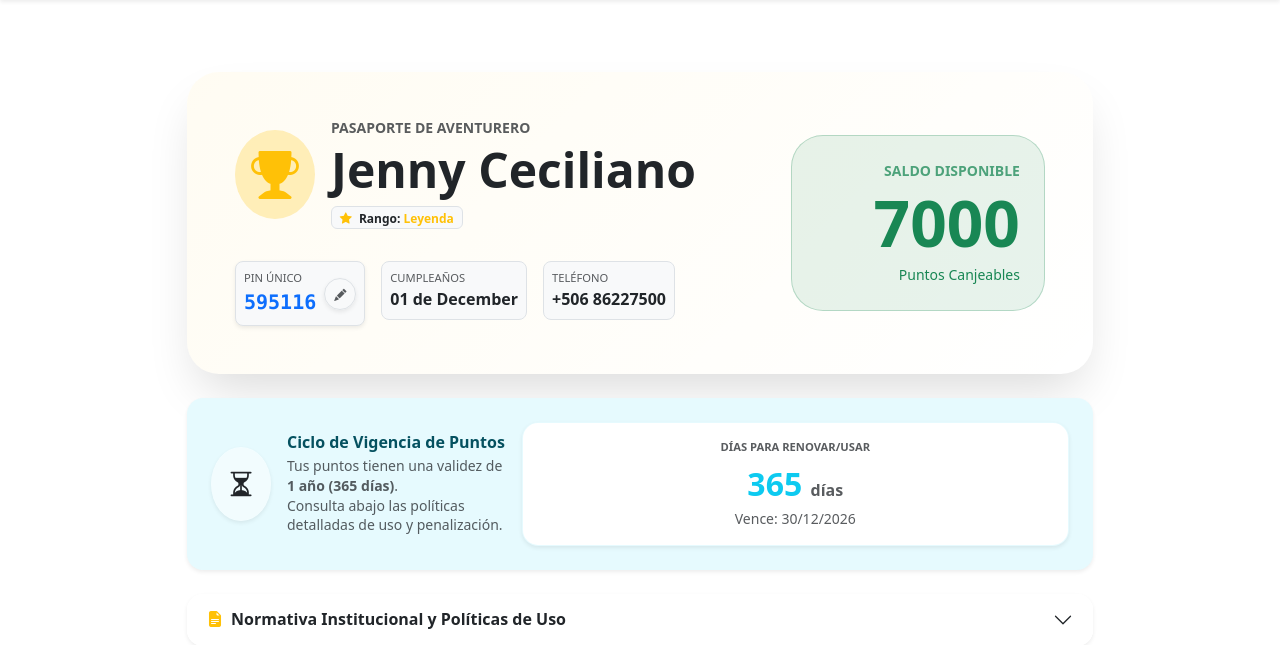
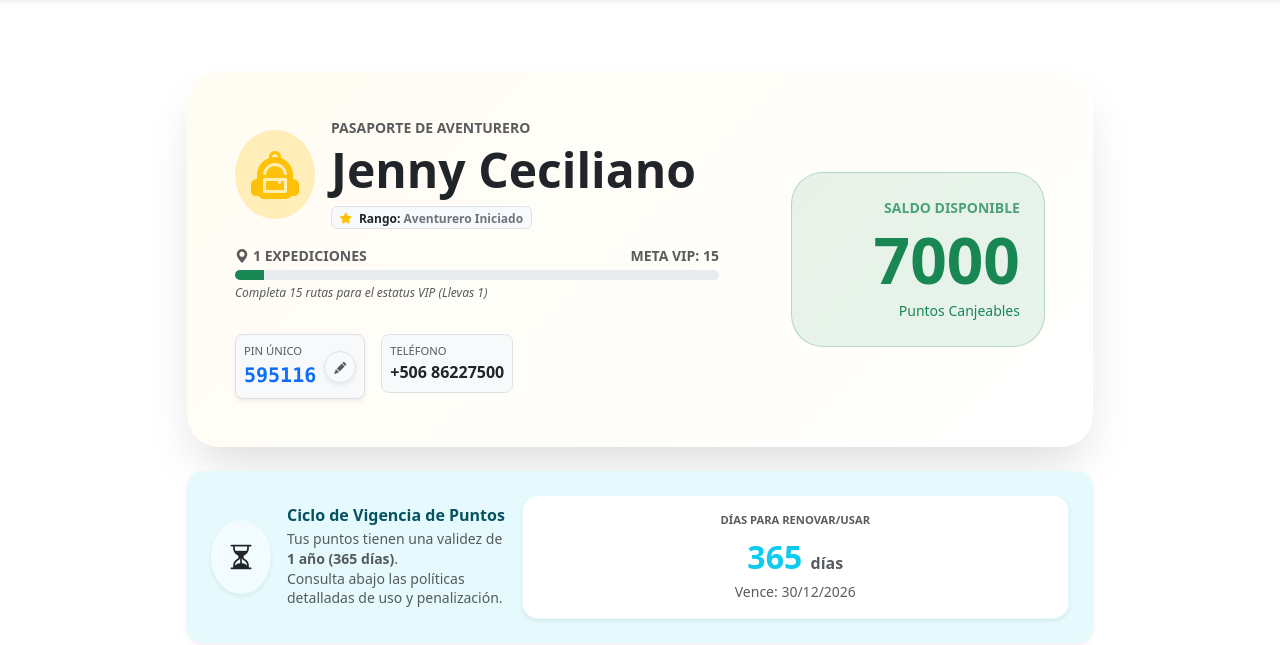
Before and after one commit to kerm1977/calendario, a Flask app: page /mi-perfil/595116 in a window 1280 px wide. Shown: the part 57-702 px from the top of the page. Run offline with Flask 3, Linux system fonts and the light colour scheme; some libraries are stand-ins or nearby versions.

Commit message:
Sistema VIP

```diff
--- a/app.py
+++ b/app.py
@@ -4,7 +4,7 @@
 # Este archivo centraliza la lógica de negocio, el sistema de fidelidad "Brutal"
 # y la gestión logística integral. Está diseñado para una trazabilidad total
 # mediante el uso de cronogramas transaccionales (PointLog).
-# VERSIÓN: 6.3 NOTIFICACIONES ACTIVAS EN NAVBAR
+# VERSIÓN: 6.4 SEGURIDAD SSL (HTTPS FORZADO)
 # ==============================================================================
 
 import os
@@ -85,6 +85,18 @@
         return User.query.get(int(user_id))
     except (TypeError, ValueError, Exception):
         return None
+
+# --- SEGURIDAD: FORZAR HTTPS (REDIRECCIÓN AUTOMÁTICA) ---
+@app.before_request
+def force_https():
+    """
+    Redirige todo el tráfico HTTP a HTTPS automáticamente.
+    Vital para que el navegador muestre el candado de seguridad en producción.
+    PythonAnywhere usa la cabecera 'X-Forwarded-Proto' para indicar el protocolo original.
+    """
+    if request.headers.get('X-Forwarded-Proto') == 'http':
+        url = request.url.replace('http://', 'https://', 1)
+        return redirect(url, code=301)
 
 # --- UTILIDADES DE PROCESAMIENTO Y LÓGICA DE NEGOCIO ---
 
--- a/templates/base.html
+++ b/templates/base.html
@@ -322,7 +322,7 @@
                         </div>
 
                         <div class="alert alert-warning border-0 small text-dark rounded-4 py-2">
-                            <i class="bi bi-info-circle-fill me-2"></i> Sigue explorando para subir en el ranking de la tribu.
+                            <i class="bi bi-info-circle-fill me-2"></i> Sigue caminando para subir en el ranking de la tribu.
                         </div>
 
                         <div class="d-grid mt-4">
--- a/templates/home.html
+++ b/templates/home.html
@@ -12,11 +12,11 @@
 <div class="row align-items-center mb-4 animate__animated animate__fadeIn">
     <div class="col-lg-12 text-center">
         <div class="d-inline-block p-2 bg-warning bg-opacity-10 rounded-pill mb-3">
-            <span class="text-warning fw-bold small px-4 text-uppercase" style="letter-spacing: 3px;">Pura Vida Costa Rica</span>
+            <span class="text-warning fw-bold small px-4 text-uppercase" style="letter-spacing: 3px;">Somos muy Diferentes</span>
         </div>
-        <h1 class="display-3 fw-bold mb-0">Explora con La Tribu</h1>
+        <h1 class="display-3 fw-bold mb-0">Camina con La Tribu</h1>
         <p class="lead text-muted mt-2 mx-auto" style="max-width: 700px;">
-            Calendario oficial de expediciones de La Tribu de Los Libres. ¡Suma puntos y conquista cumbres!
+            Calendario oficial de caminatas de La Tribu de Los Libres. ¡Suma puntos y conquista retos!
         </p>
     </div>
 </div>
--- a/templates/perfil.html
+++ b/templates/perfil.html
@@ -30,7 +30,24 @@
                                 </div>
                             </div>
 
-                            <div class="row g-3 mt-2">
+                            <!-- BARRA DE PROGRESO VIP (NUEVO) -->
+                            <div class="mt-3 pe-md-5">
+                                <div class="d-flex justify-content-between small fw-bold text-uppercase mb-1">
+                                    <span class="text-muted"><i class="bi bi-geo-alt-fill me-1"></i>{{ total_caminatas }} Expediciones</span>
+                                    <span class="{{ 'text-warning' if total_caminatas > 15 else 'text-muted' }}">Meta VIP: 15</span>
+                                </div>
+                                <div class="progress rounded-pill" style="height: 10px; background-color: #e9ecef;">
+                                    <div class="progress-bar {{ 'bg-warning progress-bar-striped progress-bar-animated' if total_caminatas > 15 else 'bg-success' }}"
+                                         role="progressbar"
+                                         style="width: {{ progreso_vip }}%"
+                                         aria-valuenow="{{ progreso_vip }}" aria-valuemin="0" aria-valuemax="100"></div>
+                                </div>
+                                <small class="text-muted fst-italic mt-1 d-block" style="font-size: 0.75rem;">
+                                    {{ mensaje_prox_nivel }}
+                                </small>
+                            </div>
+
+                            <div class="row g-3 mt-3">
                                 <div class="col-auto">
                                     <!-- SECCIÓN PIN CON BOTÓN DE EDICIÓN -->
                                     <div class="p-2 border rounded-3 bg-light position-relative pe-5 shadow-sm">
@@ -41,18 +58,6 @@
                                         <button class="btn btn-sm btn-white border position-absolute top-50 end-0 translate-middle-y me-2 rounded-circle shadow-sm hover-scale" style="width: 32px; height: 32px;" data-bs-toggle="modal" data-bs-target="#changePinModal" title="Personalizar PIN">
                                             <i class="bi bi-pencil-fill small text-muted"></i>
                                         </button>
-                                    </div>
-                                </div>
-                                <div class="col-auto">
-                                    <div class="p-2 border rounded-3 bg-light">
-                                        <small class="d-block text-muted x-small text-uppercase">Cumpleaños</small>
-                                        <span class="fw-bold">
-                                            {% if member.birth_date %}
-                                                {{ member.birth_date.strftime('%d de %B') }}
-                                            {% else %}
-                                                No registrado
-                                            {% endif %}
-                                        </span>
                                     </div>
                                 </div>
                                 <div class="col-auto">
```
Also changed, not shown: perfil.py (+52 -40 lines), instance/db.db.
